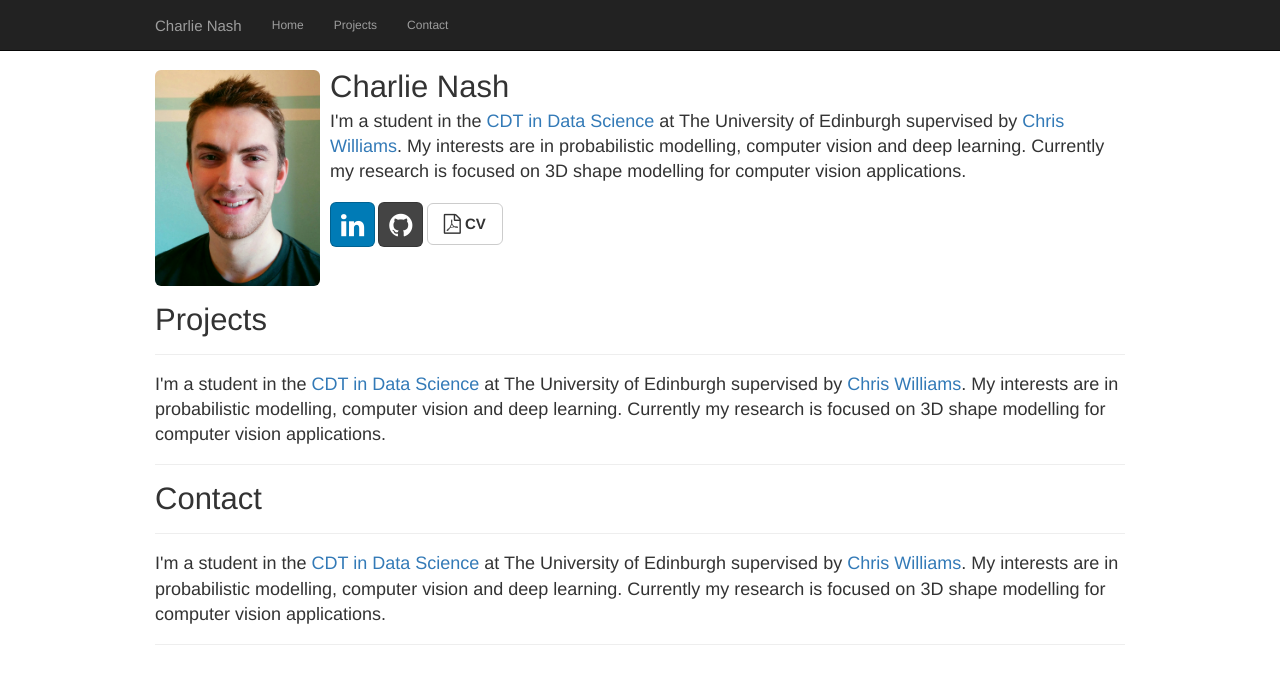
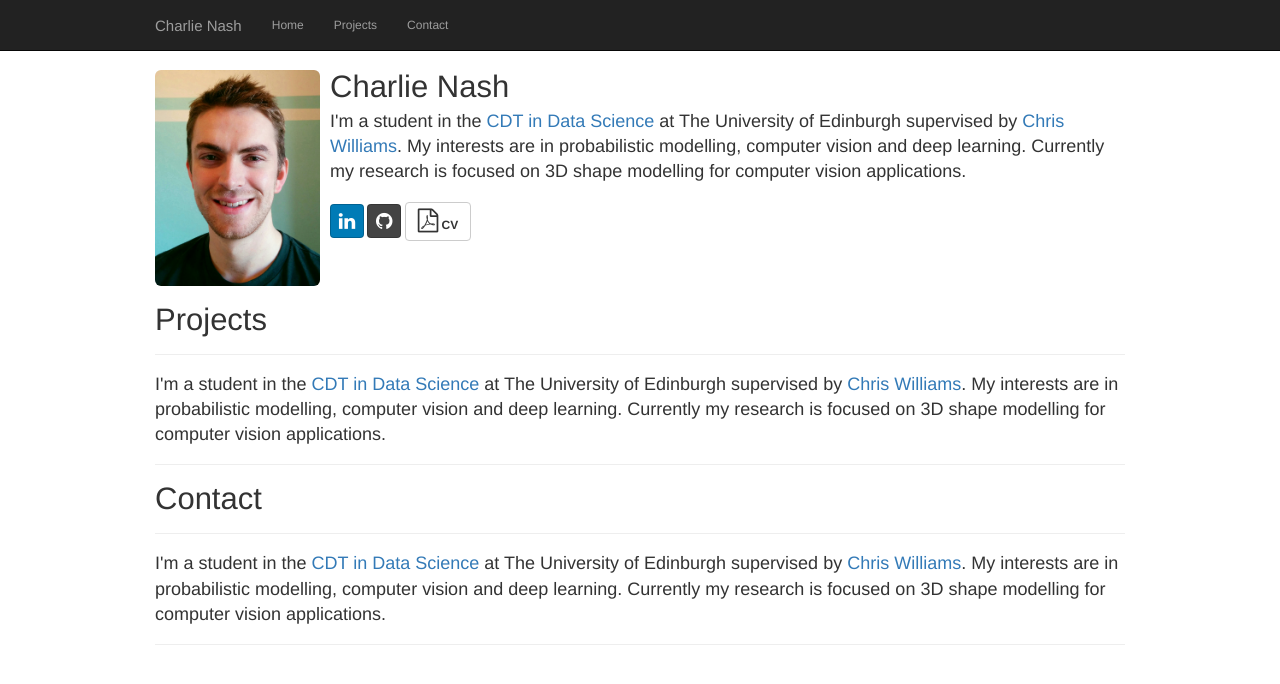
Before and after one commit to charlienash/charlienash.github.io, a Jekyll site: the page index.html, which Jekyll copies as it is, in a window 1280 px wide. Shown: the top 684 px of the page. Built offline with Jekyll 4.4.1, drawn with Linux system fonts in a browser that asks for light colours; nearby versions of some CDN libraries; library files that are not in the unit come from our copies.

Commit message:
Update index.html

```diff
--- a/index.html
+++ b/index.html
@@ -92,14 +92,14 @@
 					  <div class="media-body">
 					    <h1 class="media-heading">Charlie Nash</h4>
 					    <p class="lead"> I'm a student in the <a href="http://datascience.inf.ed.ac.uk/">CDT in Data Science</a> at The University of Edinburgh supervised by <a href="http://homepages.inf.ed.ac.uk/ckiw/">Chris Williams</a>. My interests are in probabilistic modelling, computer vision and deep learning. Currently my research is focused on 3D shape modelling for computer vision applications.</p>
-					    <a class="btn btn-social-icon btn-linkedin btn-lg">
+					    <a class="btn btn-social-icon btn-linkedin">
 					 	<span class="fa fa-linkedin fa-2x"></span>
 				            </a>
-    					    <a class="btn btn-social-icon btn-github btn-lg">
+    					    <a class="btn btn-social-icon btn-github">
 					 	<span class="fa fa-github fa-2x"></span>
 				            </a>
-					    <a class="btn btn-default btn-lg" href="#">
-					  	<i class="fa fa-file-pdf-o fa-lg"></i>
+					    <a class="btn btn-default" href="#">
+					  	<i class="fa fa-file-pdf-o fa-2x"></i>
 					  	<b>CV</b>
 				  	    </a>
 					  </div>
```
